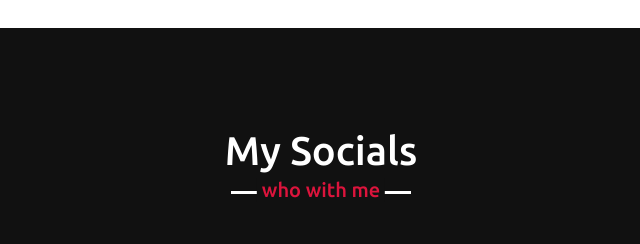
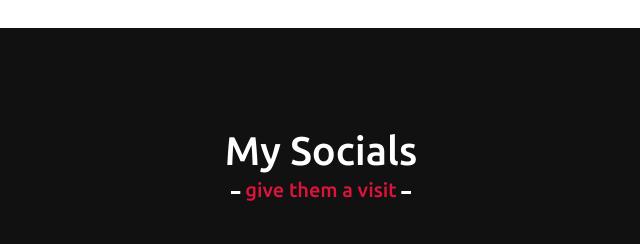
Before and after one commit to Akshatra-OG/Portfolio, a plain HTML site: page index.html in a window 1280 px wide. Shown: the part 2760-3004 px from the top of the page, 319-959 px from the left. Drawn offline with nearby package versions, Linux system fonts and the light colour scheme.

Commit message:
Update style.css

```diff
--- a/style.css
+++ b/style.css
@@ -380,7 +380,7 @@ section .title::after{
 
 /* teams section styling */
 .teams .title::after{
-    content: "who with me";
+    content: "give them a visit";
 }
 .teams .carousel .card{
     background: #222;
```
